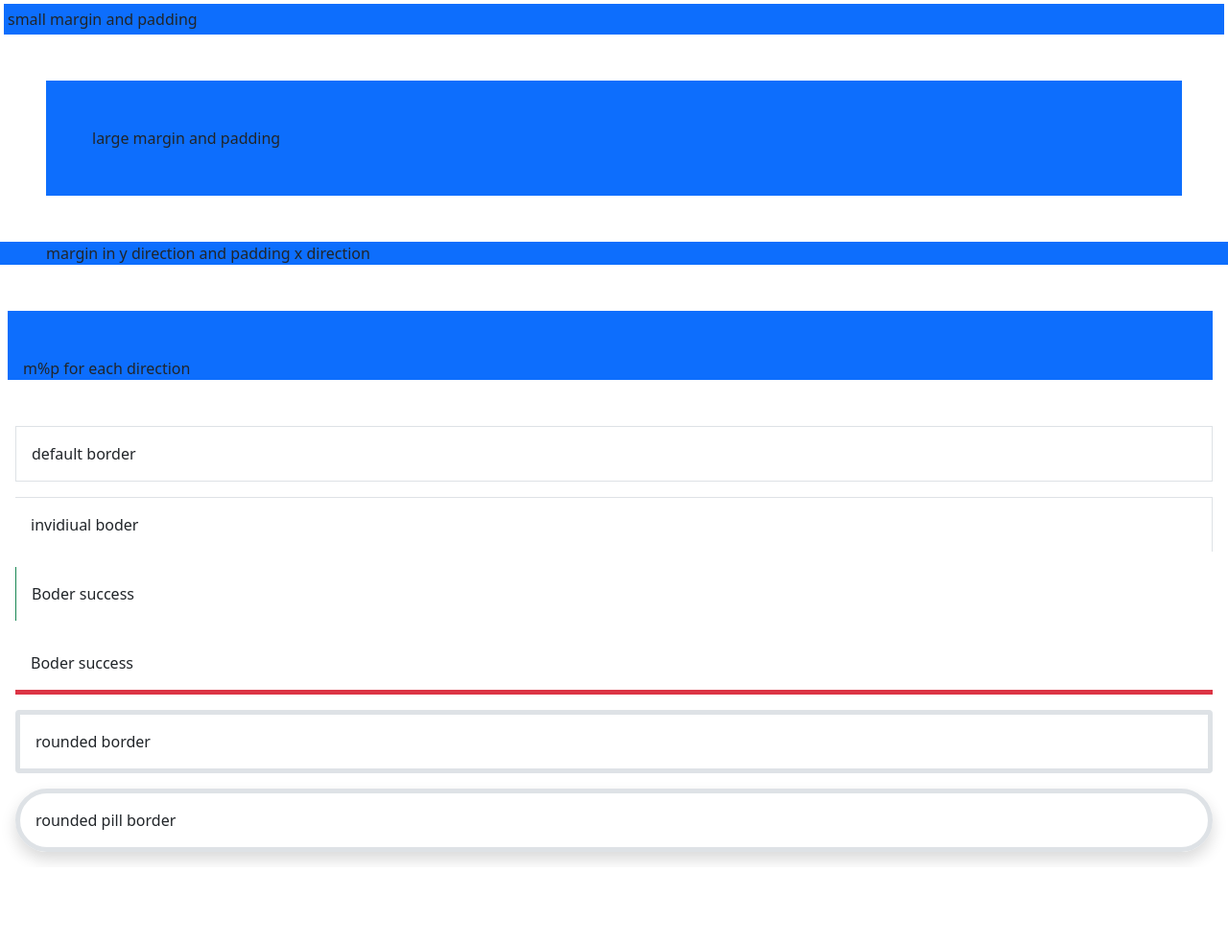
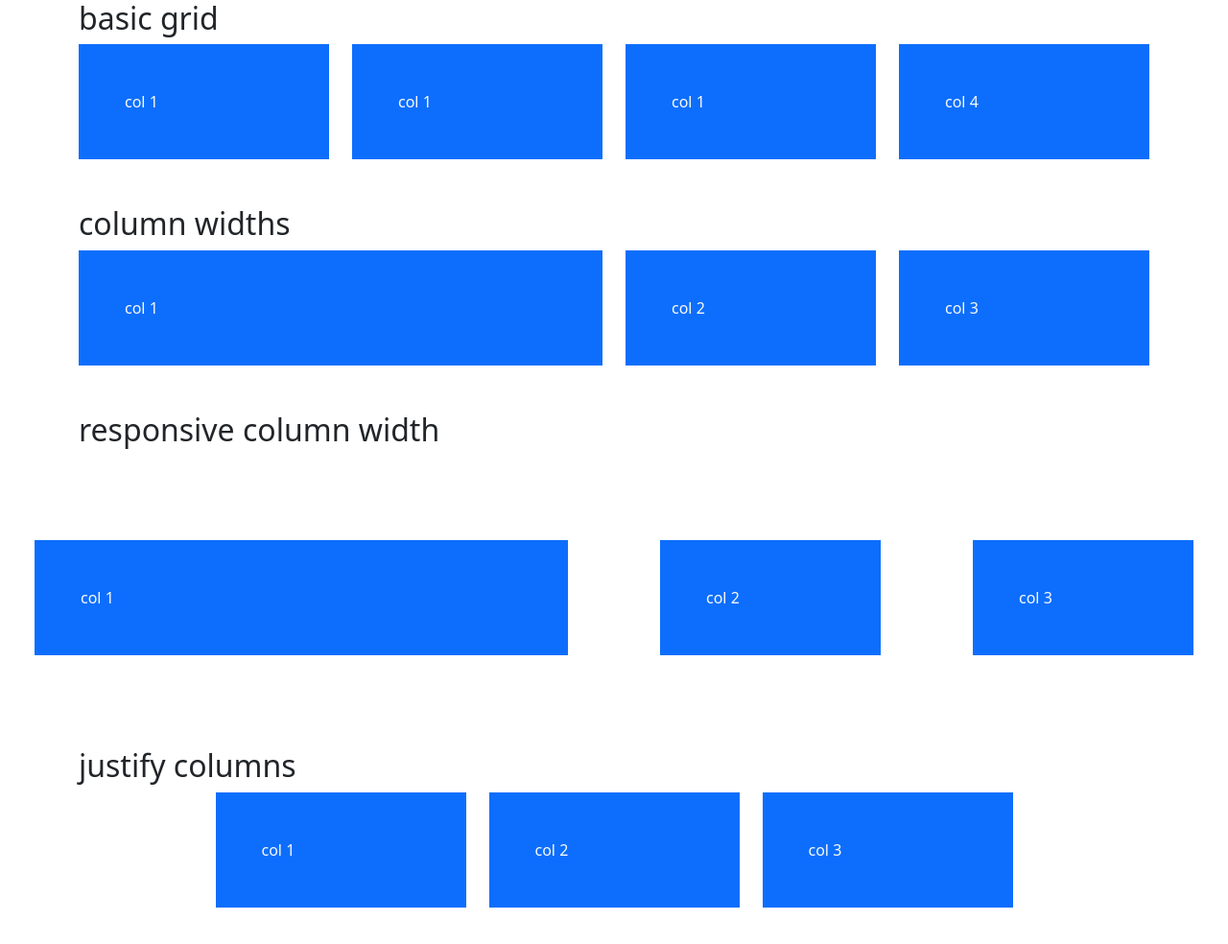
Before and after one commit to manhhungdoan/Base-BootStrap, a plain HTML site: page index.html in a window 1280 px wide. Shown: the whole page at 96% size. Before the commit the page ends 904 px from the top, so only its background shows below. Drawn offline with nearby package versions, Linux system fonts and the light colour scheme.

Commit message:
grid layout

```diff
--- a/index.html
+++ b/index.html
@@ -12,19 +12,71 @@
 
 <body>
 
-    <!-- margin and padding -->
-    <div class="bg-primary m-1 p-1">small margin and padding</div>
-    <div class="bg-primary m-5 p-5">large margin and padding</div>
-    <div class="bg-primary my-5 px-5">margin in y direction and padding x direction</div>
-    <div class="bg-primary my-5 pt-5 ps-3 ms-2 me-3">m%p for each direction</div>
 
-    <!-- Boders -->
-    <div class="m-3 p-3 border">default border</div>
-    <div class="m-3 p-3 border-top border-end">invidiual boder</div>
-    <div class="m-3 p-3 border-start border-success">Boder success</div>
-    <div class="m-3 p-3 border-bottom border-danger border-5">Boder success</div>
-    <div class="m-3 p-3 border rounded border-5">rounded border</div>
-    <div class="m-3 p-3 border rounded-pill border-5 shadow">rounded pill border</div>
+    <div class="container">
+        <h2>basic grid</h2>
+        <div class="row">
+            <div class="col">
+                <div class=" p-5 bg-primary text-light">col 1</div>
+            </div>
+            <div class="col">
+                <div class=" p-5 bg-primary text-light">col 1</div>
+            </div>
+            <div class="col">
+                <div class=" p-5 bg-primary text-light">col 1</div>
+            </div>
+            <div class="col">
+                <div class=" p-5 bg-primary text-light">col 4</div>
+            </div>
+        </div>
+    </div>
+
+    <div class="container my-5">
+        <h2>column widths</h2>
+        <div class="row">
+            <div class="col-6">
+                <div class=" p-5 bg-primary text-light">col 1</div>
+            </div>
+            <div class="col-3">
+                <div class=" p-5 bg-primary text-light">col 2</div>
+            </div>
+            <div class="col-3">
+                <div class=" p-5 bg-primary text-light">col 3</div>
+            </div>
+        </div>
+    </div>
+
+    <div class="container my-5">
+        <h2>responsive column width</h2>
+
+    </div>
+    <div class="row">
+        <div class="p-5 col-sm-4 col-lg-6">
+            <div class=" p-5 bg-primary text-light">col 1</div>
+        </div>
+        <div class="p-5 col-sm-4 col-lg-3">
+            <div class=" p-5 bg-primary text-light">col 2</div>
+        </div>
+        <div class="p-5 col-sm-4 col-lg-3">
+            <div class=" p-5 bg-primary text-light">col 3</div>
+        </div>
+    </div>
+    <div class="container my-5">
+        <h2>justify columns</h2>
+        <div class="row justify-content-center">
+            <div class="col-md-3">
+                <div class="p-5 bg-primary text-light">col 1</div>
+            </div>
+            <div class="col-md-3">
+                <div class="p-5 bg-primary text-light">col 2</div>
+            </div>
+            <div class="col-md-3">
+                <div class="p-5 bg-primary text-light">col 3</div>
+            </div>
+        </div>
+    </div>
+
+
 
     <script src="https://cdn.jsdelivr.net/npm/bootstrap@5.0.2/dist/js/bootstrap.bundle.min.js"
         integrity="sha384-MrcW6ZMFYlzcLA8Nl+NtUVF0sA7MsXsP1UyJoMp4YLEuNSfAP+JcXn/tWtIaxVXM"
```
